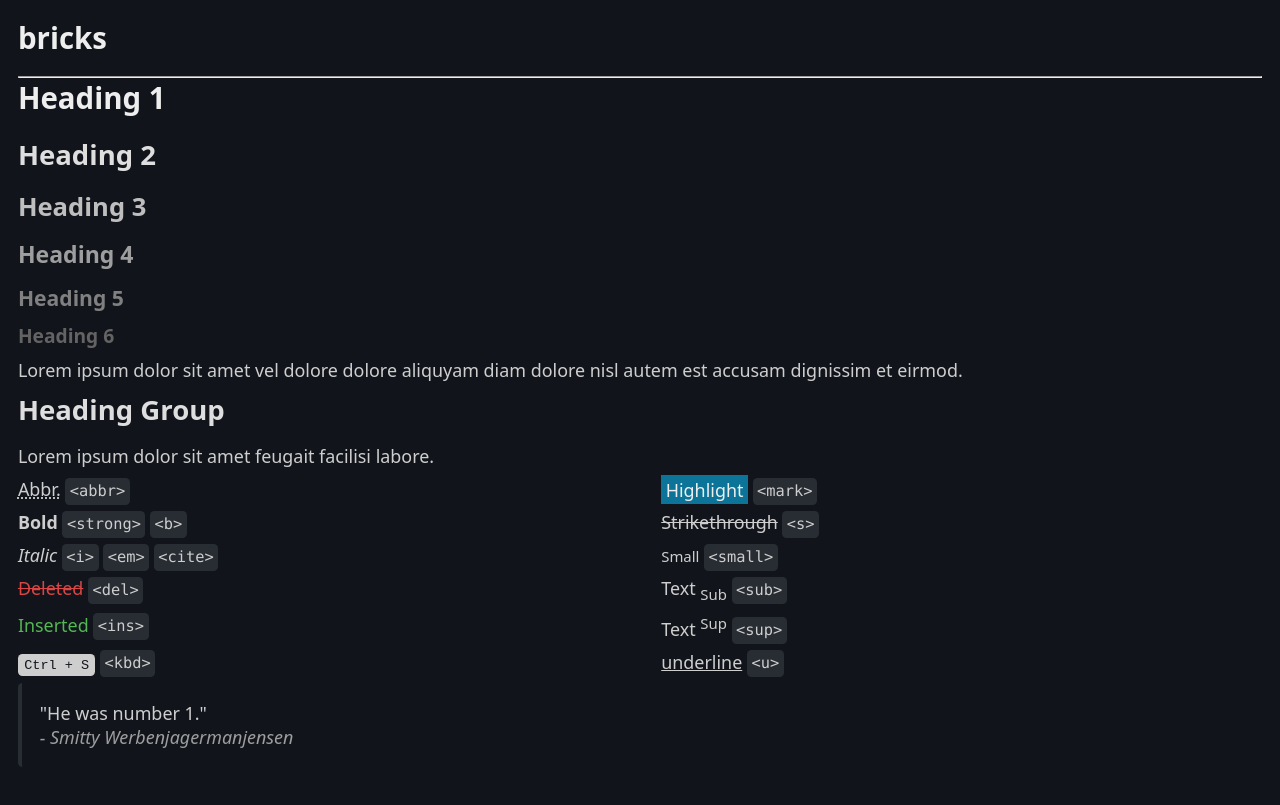
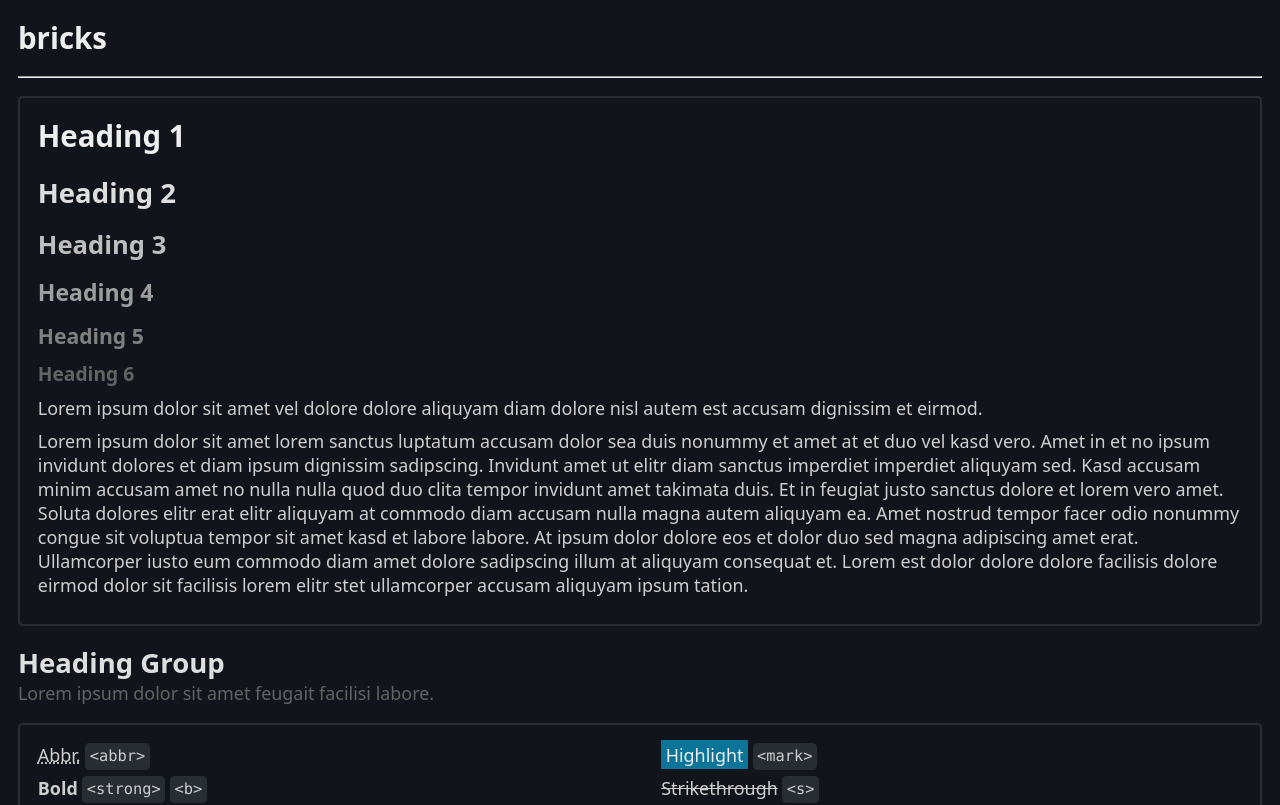
Before and after one commit to Sammy-T/spout, a Svelte app: page / in a window 1280 px wide. Shown: the top 805 px of the page. Built offline with nearby package versions, Linux system fonts and the light colour scheme.

Commit message:
Set margins

```diff
--- a/src/App.svelte
+++ b/src/App.svelte
@@ -11,6 +11,13 @@
         <h5>Heading 5</h5>
         <h6>Heading 6</h6>
         <p>Lorem ipsum dolor sit amet vel dolore dolore aliquyam diam dolore nisl autem est accusam dignissim et eirmod.</p>
+        <p>Lorem ipsum dolor sit amet lorem sanctus luptatum accusam dolor sea duis nonummy et amet at et duo vel kasd vero.
+            Amet in et no ipsum invidunt dolores et diam ipsum dignissim sadipscing. Invidunt amet ut elitr diam sanctus imperdiet imperdiet
+            aliquyam sed. Kasd accusam minim accusam amet no nulla nulla quod duo clita tempor invidunt amet takimata duis. Et in feugiat justo
+            sanctus dolore et lorem vero amet. Soluta dolores elitr erat elitr aliquyam at commodo diam accusam nulla magna autem aliquyam ea.
+            Amet nostrud tempor facer odio nonummy congue sit voluptua tempor sit amet kasd et labore labore. At ipsum dolor dolore eos et dolor
+            duo sed magna adipiscing amet erat. Ullamcorper iusto eum commodo diam amet dolore sadipscing illum at aliquyam consequat et. Lorem est
+            dolor dolore dolore facilisis dolore eirmod dolor sit facilisis lorem elitr stet ullamcorper accusam aliquyam ipsum tation.</p>
     </section>
 
     <hgroup>
@@ -85,6 +92,13 @@
         padding: 1rem;
     }
 
+    section {
+        padding: 1rem;
+        margin-bottom: 1rem;
+        border-radius: 0.25rem;
+        border: 2px solid var(--code-bg);
+    }
+
     #inlines {
         display: grid;
         grid-template-columns: repeat(2, auto);
--- a/src/app.css
+++ b/src/app.css
@@ -26,6 +26,10 @@
 
 * {
   margin: 0;
+}
+
+hr {
+  margin: 1rem 0;
 }
 
 h1 {
@@ -69,6 +73,18 @@ p {
   margin-bottom: 0.5rem;
 }
 
+hgroup {
+  margin-bottom: 1rem;
+
+  & * {
+    margin: 0;
+  }
+
+  & :last-child {
+    color: oklch(from var(--text) calc(l * 0.5) c h);
+  }
+}
+
 del {
   color: rgb(218, 69, 69);
 }
@@ -106,6 +122,7 @@ code {
 blockquote {
   margin: 0;
   padding: 1rem;
+  margin-bottom: 1rem;
   border-left: 0.25rem solid var(--code-bg);
   border-radius: 0.25rem;
   color: oklch(from var(--text) calc(l * 0.85) c h);
```
